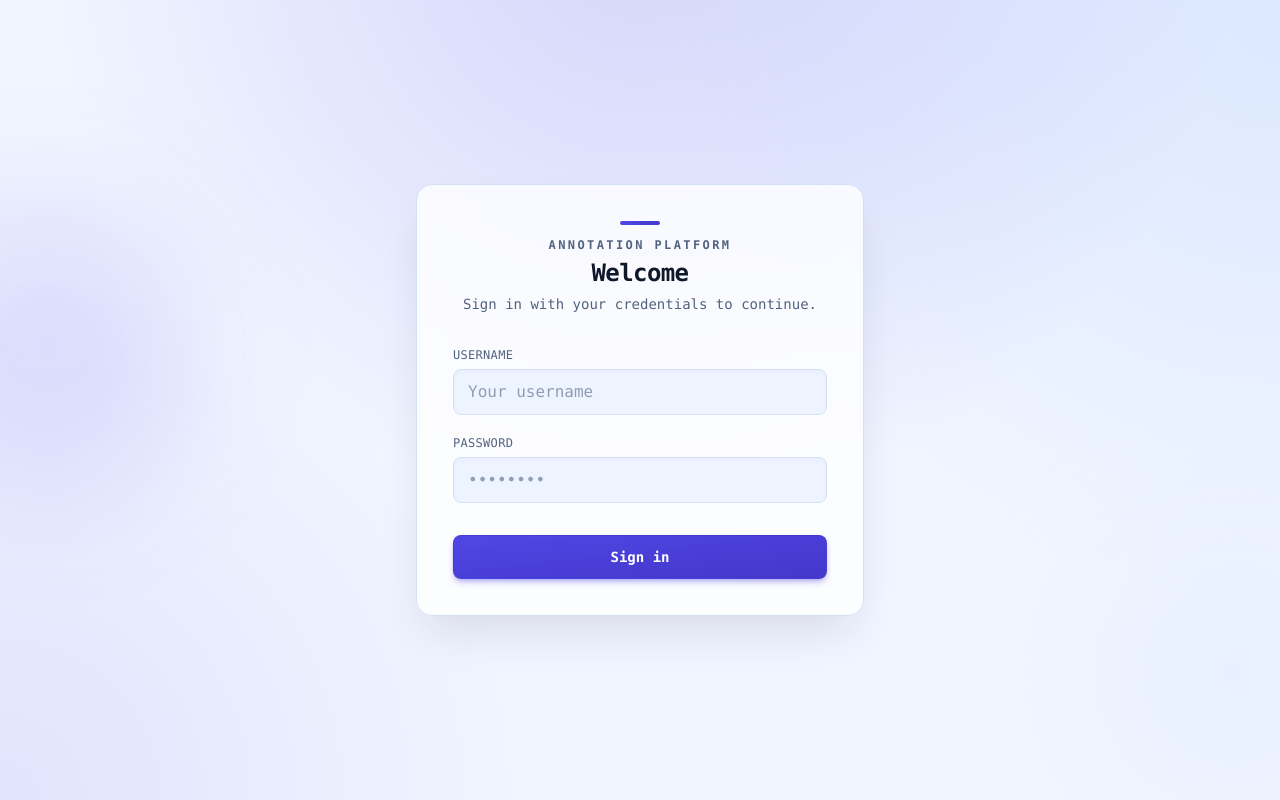
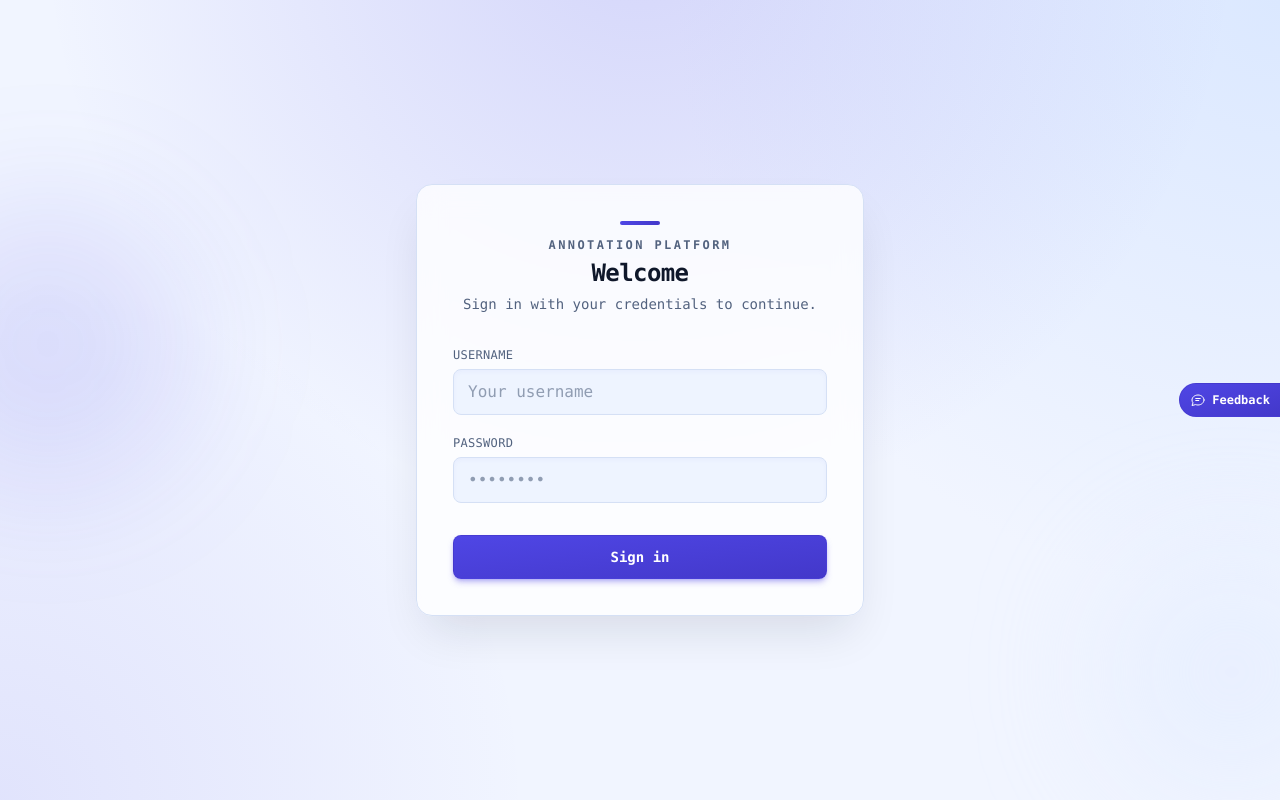
Before and after one commit to devkumarsingh-qure/annotation_platform, a React (Vite) app in the folder ui/: page /login in a window 1280 px wide. Built offline with nearby package versions, Linux system fonts and the light colour scheme; no server answers; what @qureai/react-dicom-viewer would draw is missing.

Commit message:
about us

```diff
--- a/ui/src/App.tsx
+++ b/ui/src/App.tsx
@@ -17,7 +17,9 @@ import UserDetails from "./components/Home/Users/UserDetails";
 import Patients from "./components/Home/Patients";
 import Patient from "./components/Home/Patients/Patient";
 import ProjectMember from "./components/Home/Projects/Project/ProjectMembers/ProjectMember/index";
+import About from "./components/Home/About";
 import { UI_PATHS } from "./utils/urls";
+import FeedbackButton from "./components/FeedbackButton";
 
 const THEME_STORAGE_KEY = "theme";
 try {
@@ -108,6 +110,7 @@ export default function App() {
 
                     <Route path="patients" element={<Patients />} />
                     <Route path="patients/:patientId" element={<Patient />} />
+                    <Route path="about" element={<About />} />
                     <Route
                       path="projects/:projectId/users/:userId/patients"
                       element={<ProjectMember />}
@@ -120,6 +123,7 @@ export default function App() {
                   </Route>
                 </Routes>
               </Menubar>
+              <FeedbackButton />
             </ModalProvider>
           </AuthProvider>
         </DeviceProvider>
--- /dev/null
+++ b/ui/src/components/FeedbackButton/index.tsx
@@ -0,0 +1,19 @@
+import FeedbackIcon from "../../icons/FeedbackIcon";
+
+function FeedbackButton() {
+  return (
+    <button
+      type="button"
+      aria-disabled="true"
+      aria-label="Feedback coming soon"
+      title="Feedback coming soon"
+      onClick={(event) => event.preventDefault()}
+      className="fixed right-0 top-1/2 z-30 inline-flex -translate-y-1/2 items-center gap-1.5 rounded-l-full border border-r-0 border-[color-mix(in_srgb,var(--accent-strong)_42%,transparent)] bg-gradient-to-br from-[var(--accent)] to-[var(--accent-strong)] px-2.5 py-2 text-xs font-semibold text-white shadow-[0_14px_30px_-18px_color-mix(in_srgb,var(--accent-strong)_85%,transparent)] transition hover:brightness-[1.05] focus-visible:outline-2 focus-visible:outline-offset-2 focus-visible:outline-[var(--accent)]"
+    >
+      <FeedbackIcon className="size-4 shrink-0" />
+      <span className="hidden sm:inline">Feedback</span>
+    </button>
+  );
+}
+
+export default FeedbackButton;
--- /dev/null
+++ b/ui/src/components/Home/About/index.tsx
@@ -0,0 +1,61 @@
+import PageOverviewHeader from "../PageOverviewHeader";
+
+const developerEmail = "kumar.kumardev12345@gmail.com";
+
+function About() {
+  return (
+    <div className="flex h-full min-h-0 flex-col overflow-hidden p-3 sm:p-6">
+      <PageOverviewHeader
+        eyebrow="About us"
+        title="Annotation Platform"
+        description="A workspace for organizing medical imaging datasets, managing annotation projects, assigning reviewers, and reviewing DICOM studies with annotation and metadata tools."
+      />
+
+      <div className="min-h-0 flex-1 overflow-y-auto">
+        <div className="mx-auto flex w-full max-w-4xl flex-col gap-4 sm:gap-6">
+          <section className="rounded-lg border border-[var(--border)] bg-[color-mix(in_srgb,var(--surface)_88%,transparent)] p-4 shadow-sm sm:rounded-xl sm:p-6">
+            <div className="space-y-3">
+              <p className="text-sm leading-relaxed text-[var(--text)] sm:text-base">
+                Annotation Platform is designed to help imaging teams move from
+                uploaded DICOM files to structured patient records, project
+                worklists, reviewer assignments, and exportable annotation sets.
+              </p>
+              <p className="text-sm leading-relaxed text-[var(--muted)] sm:text-base">
+                The application is currently under development. Features,
+                workflows, and interface details may continue to change as the
+                product is improved.
+              </p>
+            </div>
+          </section>
+
+          <section className="rounded-lg border border-[var(--border)] bg-[color-mix(in_srgb,var(--surface-strong)_88%,transparent)] p-4 shadow-sm sm:rounded-xl sm:p-6">
+            <p className="text-[10px] font-semibold uppercase tracking-[0.18em] text-[var(--muted)] sm:text-xs">
+              About developer
+            </p>
+
+            <div className="mt-3 grid gap-3 sm:grid-cols-[8rem_1fr] sm:items-baseline">
+              <span className="text-xs font-semibold uppercase tracking-wide text-[var(--muted)]">
+                Name
+              </span>
+              <span className="text-sm font-semibold text-[var(--text)] sm:text-base">
+                Dev Kumar Singh
+              </span>
+
+              <span className="text-xs font-semibold uppercase tracking-wide text-[var(--muted)]">
+                Email
+              </span>
+              <a
+                href={`mailto:${developerEmail}`}
+                className="min-w-0 break-words text-sm font-medium text-[var(--accent)] underline-offset-2 hover:underline sm:text-base"
+              >
+                {developerEmail}
+              </a>
+            </div>
+          </section>
+        </div>
+      </div>
+    </div>
+  );
+}
+
+export default About;
--- a/ui/src/components/Menubar/Profile/index.tsx
+++ b/ui/src/components/Menubar/Profile/index.tsx
@@ -1,4 +1,5 @@
 import { useContext, useState } from "react";
+import { useNavigate } from "react-router-dom";
 import ProfileIcon from "../../../icons/ProfileIcon";
 import { AuthContext } from "../../../contexts/auth/authContext";
 import SettingsIcon from "../../../icons/SettingsIcon";
@@ -8,8 +9,11 @@ import Backdrop from "../../Backdrop";
 import UploadIcon from "../../../icons/UploadIcon";
 import { ModalContext } from "../../../contexts/modal/modalContext";
 import Theme from "../Theme";
+import InfoIcon from "../../../icons/InfoIcon";
+import { UI_PATHS } from "../../../utils/urls";
 
 function Profile() {
+    const navigate = useNavigate();
     const { user, logout } = useContext(AuthContext);
     const { setIsFileUploadOpen } = useContext(ModalContext);
     const [isOpen, setIsOpen] = useState(false);
@@ -17,6 +21,11 @@ function Profile() {
     const handleUpload = () => {
         setIsOpen(false);
         setIsFileUploadOpen(true);
+    };
+
+    const handleAbout = () => {
+        setIsOpen(false);
+        navigate(UI_PATHS.ABOUT());
     };
 
     return (
@@ -56,6 +65,7 @@ function Profile() {
                             </div>
                         ) : null}
                         <Theme variant="menu" onToggle={() => setIsOpen(false)} />
+                        <MenuItem icon={<InfoIcon className="size-5" />} label="About us" onClick={handleAbout} />
                         <MenuItem icon={<SettingsIcon className="size-5" />} label="Settings" onClick={() => { }} />
                         <MenuItem icon={<LogoutIcon className="size-5" />} label="Log out" onClick={() => logout()} />
                     </div>
--- /dev/null
+++ b/ui/src/icons/FeedbackIcon.tsx
@@ -0,0 +1,21 @@
+function FeedbackIcon({ className }: { className: string }) {
+  return (
+    <svg
+      xmlns="http://www.w3.org/2000/svg"
+      fill="none"
+      viewBox="0 0 24 24"
+      strokeWidth={1.5}
+      stroke="currentColor"
+      className={className}
+      aria-hidden
+    >
+      <path
+        strokeLinecap="round"
+        strokeLinejoin="round"
+        d="M8.625 9.75h6.75m-6.75 3h4.5M21 12c0 4.142-4.03 7.5-9 7.5a10.7 10.7 0 0 1-3.545-.592L3 20.25l1.515-4.038C3.555 15.007 3 13.565 3 12c0-4.142 4.03-7.5 9-7.5s9 3.358 9 7.5Z"
+      />
+    </svg>
+  );
+}
+
+export default FeedbackIcon;
--- /dev/null
+++ b/ui/src/icons/InfoIcon.tsx
@@ -0,0 +1,21 @@
+function InfoIcon({ className }: { className: string }) {
+  return (
+    <svg
+      xmlns="http://www.w3.org/2000/svg"
+      fill="none"
+      viewBox="0 0 24 24"
+      strokeWidth={1.5}
+      stroke="currentColor"
+      className={className}
+      aria-hidden
+    >
+      <path
+        strokeLinecap="round"
+        strokeLinejoin="round"
+        d="m11.25 11.25.041-.02a.75.75 0 0 1 1.063.852l-.708 2.836a.75.75 0 0 0 1.063.853l.041-.021M21 12a9 9 0 1 1-18 0 9 9 0 0 1 18 0Zm-9-3.75h.008v.008H12V8.25Z"
+      />
+    </svg>
+  );
+}
+
+export default InfoIcon;
--- a/ui/src/main.tsx
+++ b/ui/src/main.tsx
@@ -3,8 +3,10 @@ import "react-toastify/dist/ReactToastify.css";
 import "./index.css";
 import App from "./App";
 
-import("eruda").then((eruda) => {
-  eruda.default.init();
-});
+if (import.meta.env.DEV) {
+  import("eruda").then((eruda) => {
+    eruda.default.init();
+  });
+}
 
 createRoot(document.getElementById("root")!).render(<App />);
--- a/ui/src/utils/urls.ts
+++ b/ui/src/utils/urls.ts
@@ -119,6 +119,9 @@ const UI_PATHS = {
   LOGIN: () => {
     return "/login";
   },
+  ABOUT: () => {
+    return "/about";
+  },
   PROJECTS: () => {
     return "/projects";
   },
```
